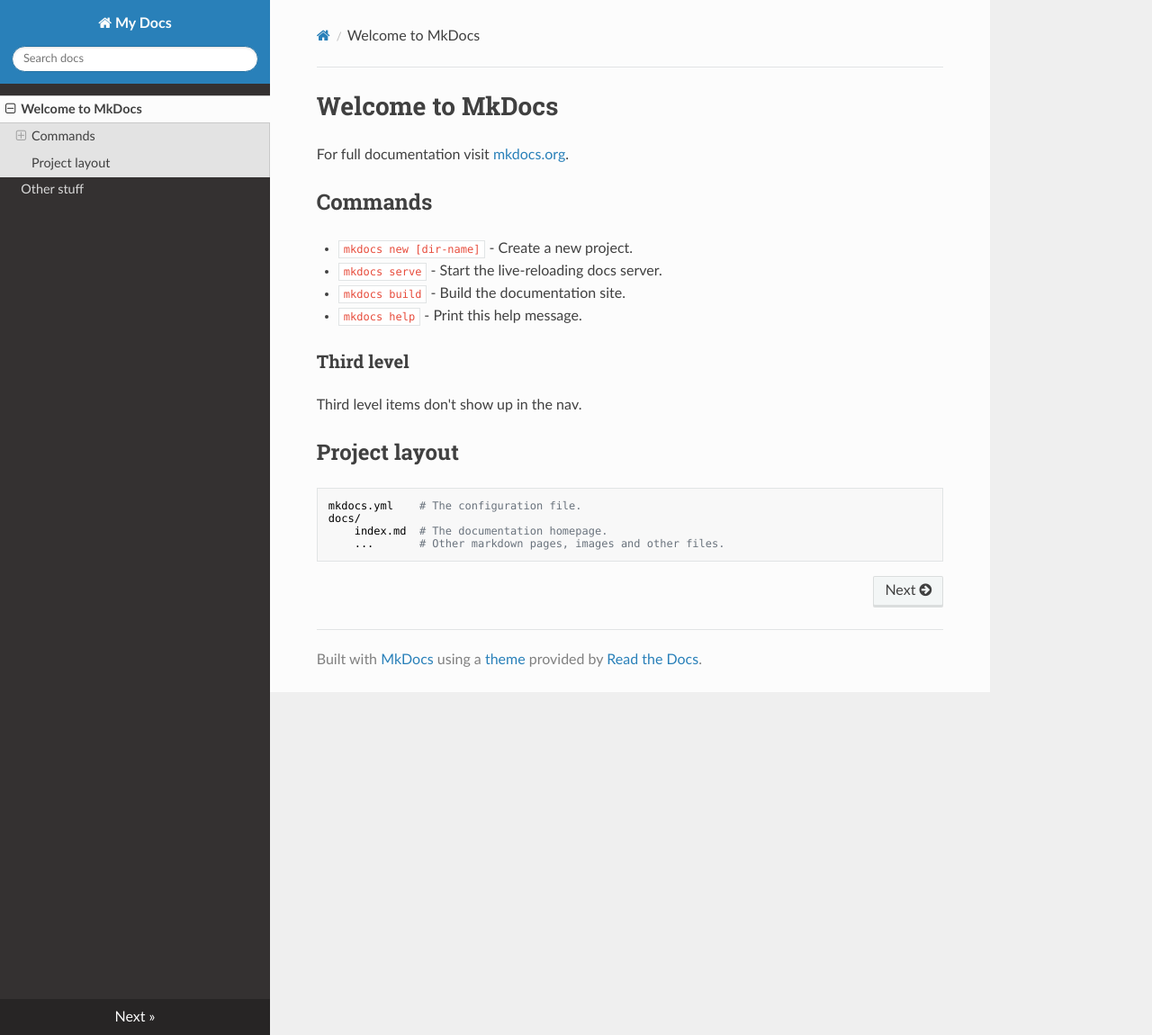
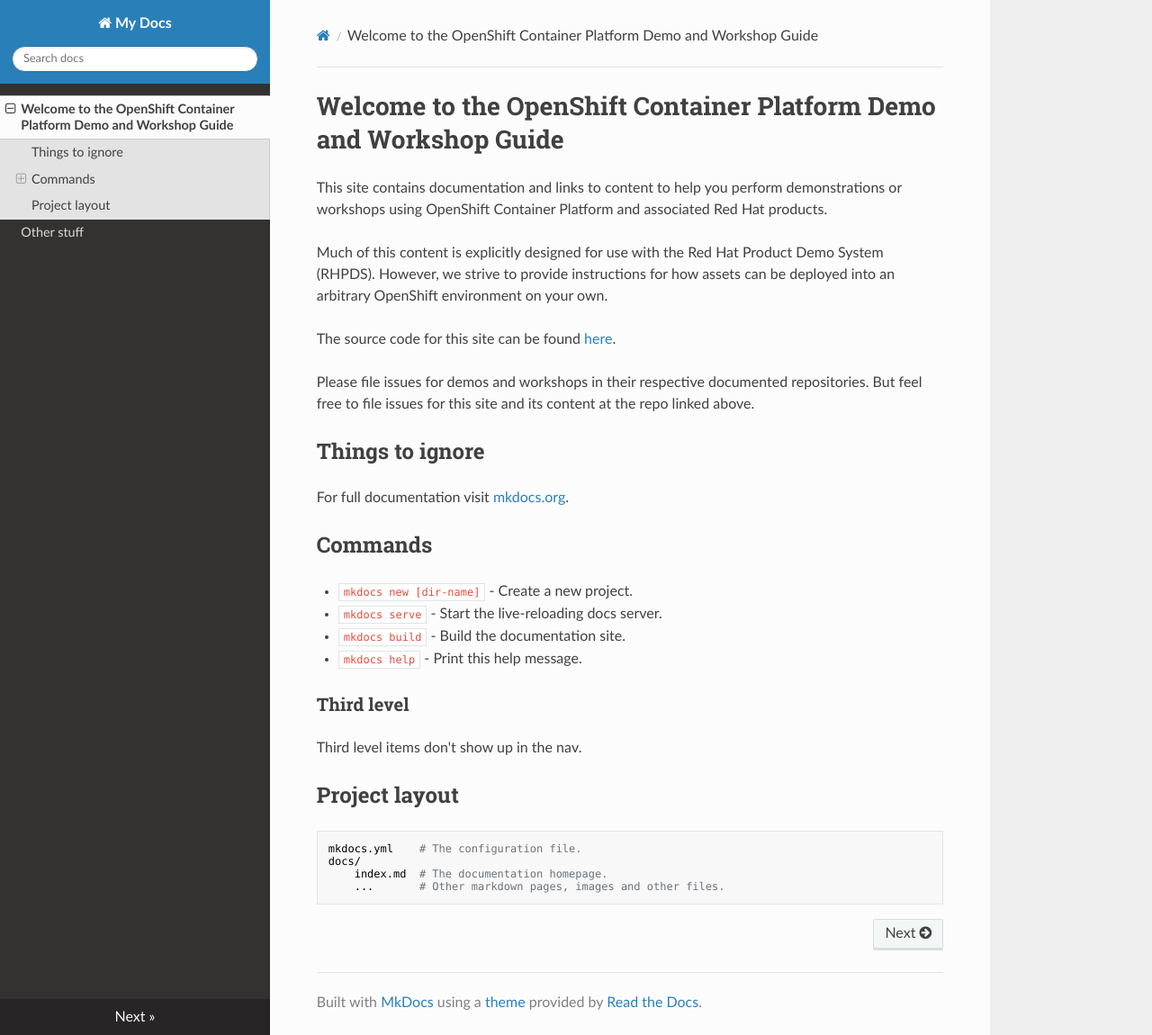
Before and after one commit to OpenShiftDemos/demo-guide, an MkDocs documentation site: the page built from docs/index.md, in a window 1280 px wide and 1150 px high. Shown: the whole window at 90% size. Built offline with MkDocs 1.6.1, drawn with Linux system fonts in a browser that asks for light colours; nearby versions of some CDN libraries.

Commit message:
Adds a snazzy introduction

```diff
--- a/docs/index.md
+++ b/docs/index.md
@@ -1,4 +1,20 @@
-# Welcome to MkDocs
+# Welcome to the OpenShift Container Platform Demo and Workshop Guide
+
+This site contains documentation and links to content to help you perform
+demonstrations or workshops using OpenShift Container Platform and associated
+Red Hat products.
+
+Much of this content is explicitly designed for use with the Red Hat Product
+Demo System (RHPDS). However, we strive to provide instructions for how
+assets can be deployed into an arbitrary OpenShift environment on your own.
+
+The source code for this site can be found [here](https://github.com/OpenShiftDemos/demo-guide).
+
+Please file issues for demos and workshops in their respective documented
+repositories. But feel free to file issues for this site and its content at
+the repo linked above.
+
+## Things to ignore
 
 For full documentation visit [mkdocs.org](http://mkdocs.org).
 
```
